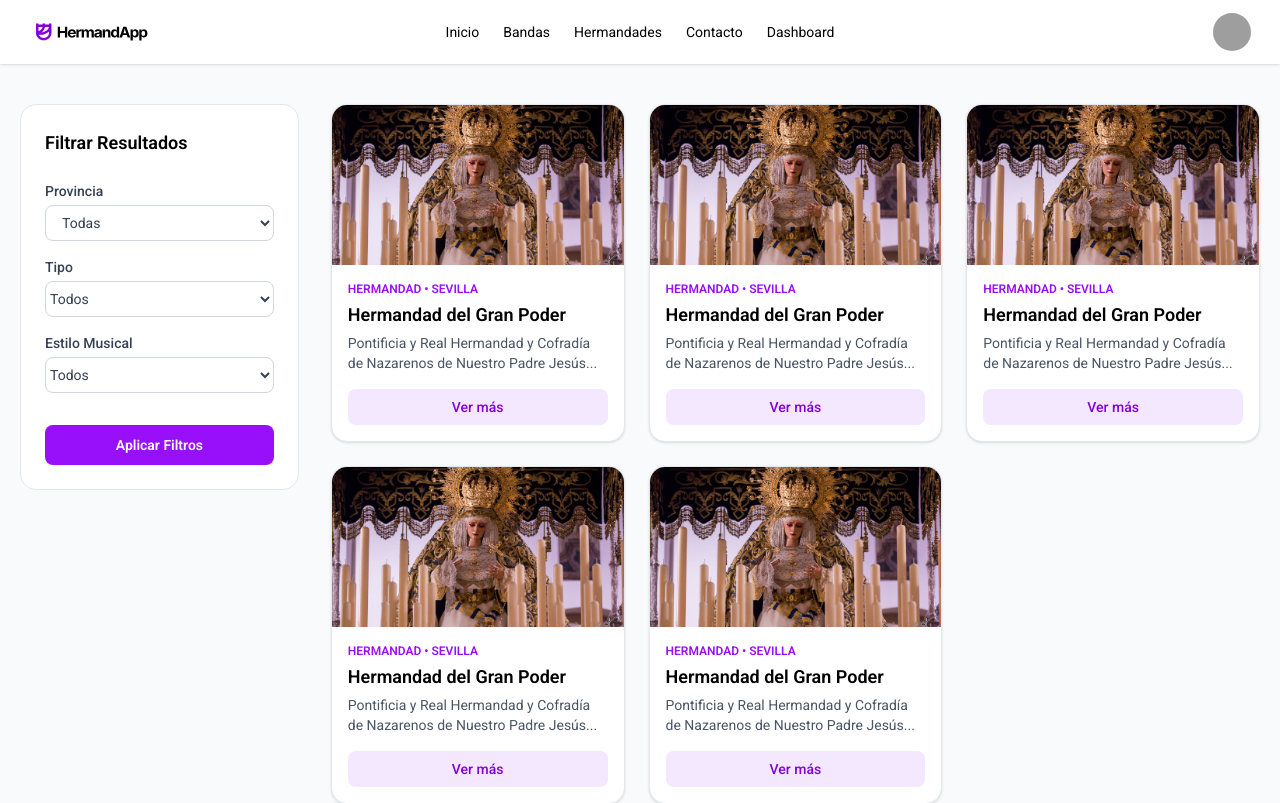
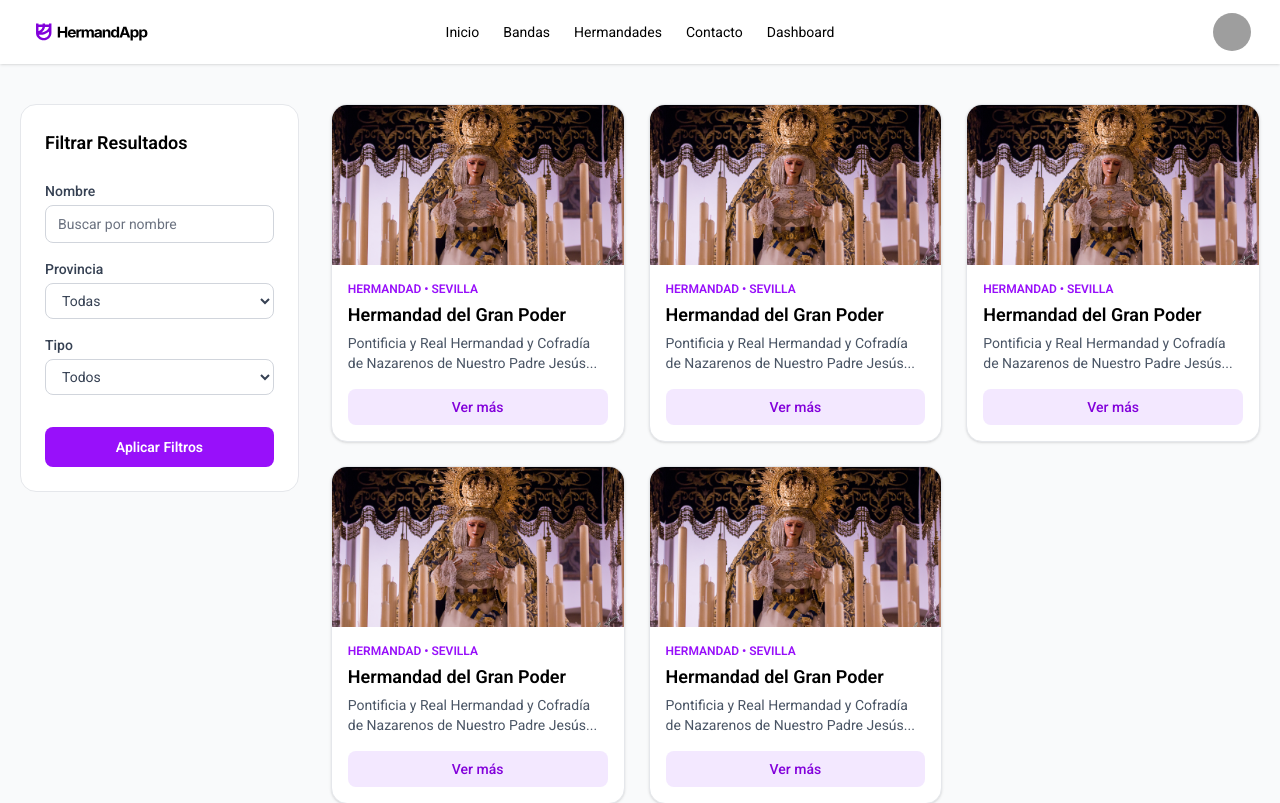
Before and after one commit to MarioMedac0005/hermandapp-front, a React (Vite) app: page /busqueda in a window 1280 px wide. Shown: the top 803 px of the page. Built offline with nearby package versions, Linux system fonts and the light colour scheme; grey boxes are pictures that could not be loaded.

Commit message:
separando por componentes

```diff
--- /dev/null
+++ b/src/components/busqueda/BusquedaFilters.jsx
@@ -0,0 +1,91 @@
+import { useState } from "react";
+
+export default function BusquedaFilters({ initialFilters, onApply }) {
+  const [filters, setFilters] = useState(
+    initialFilters ?? { nombre: "", provincia: "", tipo: "" }
+  );
+
+  const handleChange = (e) => {
+    const { name, value } = e.target;
+    setFilters((prev) => ({ ...prev, [name]: value }));
+  };
+
+  const handleSubmit = (e) => {
+    e.preventDefault();
+    onApply?.(filters);
+  };
+
+  return (
+    <aside className="bg-white border border-gray-200 rounded-2xl p-6 h-fit">
+      <h2 className="text-lg font-semibold mb-6">Filtrar Resultados</h2>
+
+      <form className="space-y-4" onSubmit={handleSubmit}>
+        <div>
+          <label
+            htmlFor="nombre"
+            className="block text-sm font-medium text-gray-700"
+          >
+            Nombre
+          </label>
+          <input
+            type="text"
+            id="nombre"
+            name="nombre"
+            value={filters.nombre}
+            onChange={handleChange}
+            placeholder="Buscar por nombre"
+            className="mt-1 w-full border border-gray-300 rounded-lg py-2 px-3 text-sm text-gray-700 focus:ring-purple-500 focus:border-purple-500"
+          />
+        </div>
+
+        <div>
+          <label
+            htmlFor="provincia"
+            className="block text-sm font-medium text-gray-700"
+          >
+            Provincia
+          </label>
+          <select
+            id="provincia"
+            name="provincia"
+            value={filters.provincia}
+            onChange={handleChange}
+            className="mt-1 w-full border border-gray-300 rounded-lg py-2 pl-3 pr-8 text-sm text-gray-700 focus:ring-purple-500 focus:border-purple-500"
+          >
+            <option value="">Todas</option>
+            <option value="sevilla">Sevilla</option>
+            <option value="cadiz">Cádiz</option>
+            <option value="malaga">Málaga</option>
+          </select>
+        </div>
+
+        <div>
+          <label
+            htmlFor="tipo"
+            className="block text-sm font-medium text-gray-700"
+          >
+            Tipo
+          </label>
+          <select
+            id="tipo"
+            name="tipo"
+            value={filters.tipo}
+            onChange={handleChange}
+            className="mt-1 w-full border border-gray-300 rounded-lg py-2 pl-3 pr-8 text-sm text-gray-700 focus:ring-purple-500 focus:border-purple-500"
+          >
+            <option value="">Todos</option>
+            <option value="hermandad">Hermandad</option>
+            <option value="banda">Banda</option>
+          </select>
+        </div>
+
+        <button
+          type="submit"
+          className="w-full mt-4 bg-purple-600 text-white py-2.5 rounded-lg text-sm font-semibold hover:bg-purple-700 transition"
+        >
+          Aplicar Filtros
+        </button>
+      </form>
+    </aside>
+  );
+}
--- /dev/null
+++ b/src/components/busqueda/BusquedaResultsGrid.jsx
@@ -0,0 +1,11 @@
+import CardBusqueda from "./CardBusqueda";
+
+export default function BusquedaResultsGrid({ items }) {
+  return (
+    <div className="grid grid-cols-1 sm:grid-cols-2 lg:grid-cols-3 gap-6">
+      {items.map((item) => (
+        <CardBusqueda key={item.id} data={item} />
+      ))}
+    </div>
+  );
+}
--- a/src/components/busqueda/CardBusqueda.jsx
+++ b/src/components/busqueda/CardBusqueda.jsx
@@ -26,5 +26,4 @@ function CardBusqueda() {
     </div>
   );
 }
-
 export default CardBusqueda;
--- a/src/pages/busqueda/Busqueda.jsx
+++ b/src/pages/busqueda/Busqueda.jsx
@@ -1,83 +1,44 @@
-import CardBusqueda from "../../components/busqueda/CardBusqueda";
+import { useMemo, useState } from "react";
 import Pagination from "../../components/Pagination";
+import BusquedaFilters from "../../components/busqueda/BusquedaFilters";
+import BusquedaResultsGrid from "../../components/busqueda/BusquedaResultsGrid";
 
 function Busqueda() {
+  const [appliedFilters, setAppliedFilters] = useState({
+    provincia: "",
+    tipo: "",
+    estilo: "",
+  });
+  //Esto luego vendria de la llamada a la API
+  const allResults = useMemo(
+    () => [
+      { id: "1" },
+      { id: "2" },
+      { id: "3" },
+      { id: "4" },
+      { id: "5" },
+    ],
+    []
+  );
+
+  const filteredResults = useMemo(() => {
+    return allResults.filter((r) => {
+      // aquí aplicarías lógica real con provincia/tipo/estilo
+      return true;
+    });
+  }, [allResults, appliedFilters]);
+
   return (
     <div className="mt-10 mx-5">
+      <div className="grid grid-cols-1 md:grid-cols-[0.6fr_2fr] gap-8">
+        <BusquedaFilters
+          initialFilters={appliedFilters}
+          onApply={setAppliedFilters}
+        />
 
-      {/* GRID PRINCIPAL */}
-      <div className="grid grid-cols-1 md:grid-cols-[0.6fr_2fr] gap-8">
+        <BusquedaResultsGrid items={filteredResults} />
+      </div>
 
-        {/* FILTER */}
-        <aside className="bg-white border border-gray-200 rounded-2xl p-6 h-fit">
-          <h2 className="text-lg font-semibold mb-6">Filtrar Resultados</h2>
-
-          <form className="space-y-4">
-            <div>
-              <label htmlFor="provincia" className="block text-sm font-medium text-gray-700">
-                Provincia
-              </label>
-              <select
-                id="provincia"
-                name="provincia"
-                className="mt-1 w-full border border-gray-300 rounded-lg py-2 pl-3 pr-8 text-sm text-gray-700 focus:ring-purple-500 focus:border-purple-500"
-              >
-                <option value="">Todas</option>
-                <option value="sevilla">Sevilla</option>
-                <option value="cadiz">Cádiz</option>
-                <option value="malaga">Málaga</option>
-              </select>
-            </div>
-
-            <div>
-              <label htmlFor="tipo" className="block text-sm font-medium text-gray-700">
-                Tipo
-              </label>
-              <select
-                id="tipo"
-                name="tipo"
-                className="mt-1 w-full border border-gray-300 rounded-lg py-2 pl3 pr-8 text-sm text-gray-700 focus:ring-purple-500 focus:border-purple-500"
-              >
-                <option value="">Todos</option>
-                <option value="hermandad">Hermandad</option>
-                <option value="banda">Banda</option>
-              </select>
-            </div>
-
-            <div>
-              <label htmlFor="estilo" className="block text-sm font-medium text-gray-700">
-                Estilo Musical
-              </label>
-              <select
-                id="estilo"
-                name="estilo"
-                className="mt-1 w-full border border-gray-300 rounded-lg py-2 pl3 pr-8 text-sm text-gray-700 focus:ring-purple-500 focus:border-purple-500"
-              >
-                <option value="">Todos</option>
-                <option value="agrupacion">Agrupación Musical</option>
-                <option value="bct">BCT</option>
-                <option value="banda_musica">Banda de Música</option>
-              </select>
-            </div>
-
-            <button
-              type="submit"
-              className="w-full mt-4 bg-purple-600 text-white py-2.5 rounded-lg text-sm font-semibold hover:bg-purple-700 transition"
-            >
-              Aplicar Filtros
-            </button>
-          </form>
-        </aside>
-
-        {/* CARDS */}
-        <div className="grid grid-cols-1 sm:grid-cols-2 lg:grid-cols-3 gap-6">
-          <CardBusqueda />
-          <CardBusqueda />
-          <CardBusqueda />
-          <CardBusqueda />
-          <CardBusqueda />
-        </div>
-      </div>
       <Pagination />
     </div>
   );
```
